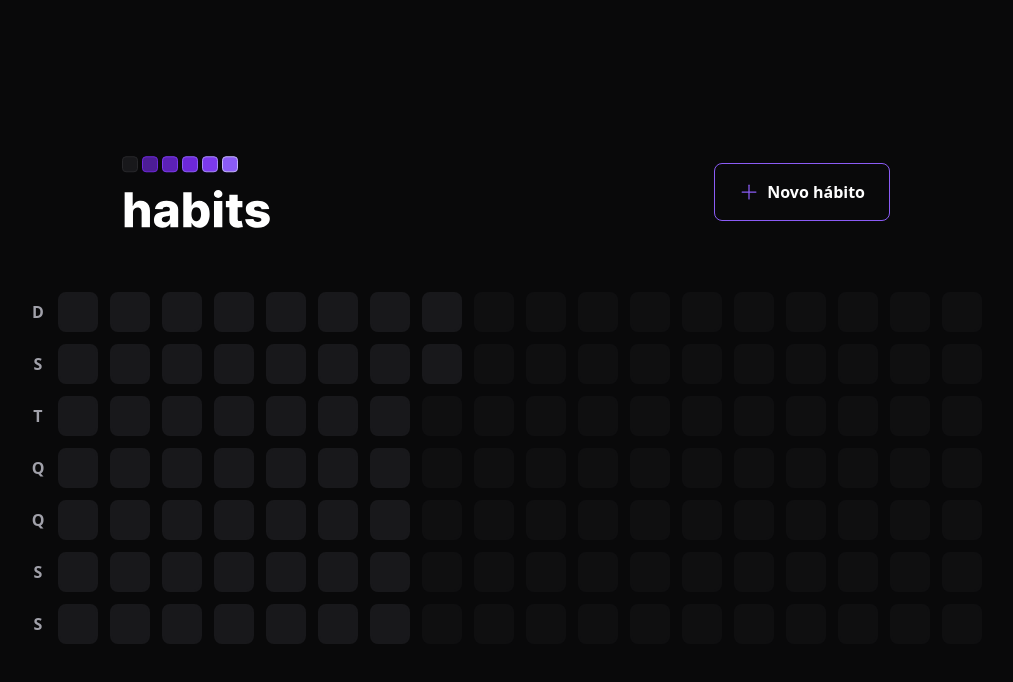
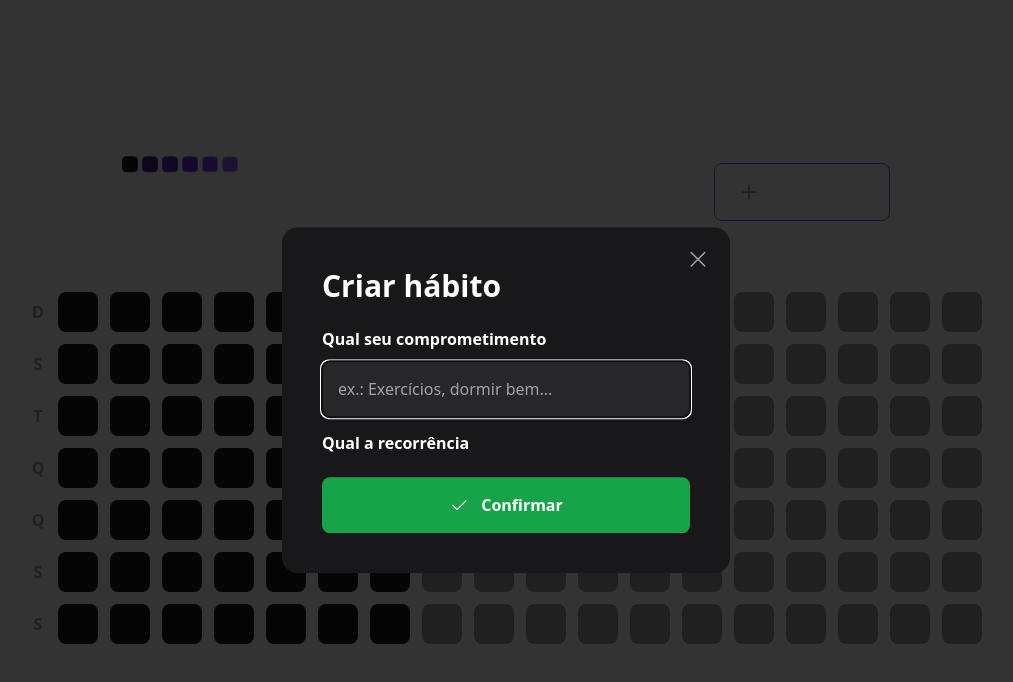
Before and after one commit to macielvini/habits, a React (Vite) app: page / in a window 1280 px wide. Both pictures are taken after a click on the button "Novo hábito". Shown: the top 682 px of the page, without its empty margins (134-1147 px from the left). Built offline with nearby package versions, Linux system fonts and the light colour scheme.

Commit message:
feat: create habit dialog

```diff
--- a/index.html
+++ b/index.html
@@ -7,7 +7,7 @@
   <title>Habits</title>
 </head>
 
-<body>
+<body class="bg-background text-white">
   <div id="root"></div>
   <script type="module" src="/src/main.tsx"></script>
 </body>
--- a/package.json
+++ b/package.json
@@ -9,6 +9,7 @@
     "preview": "vite preview"
   },
   "dependencies": {
+    "@radix-ui/react-dialog": "^1.0.2",
     "dayjs": "^1.11.7",
     "phosphor-react": "^1.4.1",
     "react": "^18.2.0",
--- a/src/App.tsx
+++ b/src/App.tsx
@@ -8,7 +8,7 @@
   const [count, setCount] = useState(0);
 
   return (
-    <div className="bg-background text-white font-bold w-screen h-screen flex justify-center items-center flex-col">
+    <div className=" font-bold w-screen h-screen flex justify-center items-center flex-col">
       <div className="w-full max-w-5xl px-6 flex flex-col gap-16">
         <Header />
         <HabitsTable />
--- /dev/null
+++ b/src/components/CreateHabitForm.tsx
@@ -0,0 +1,33 @@
+import * as Dialog from "@radix-ui/react-dialog";
+import { Check } from "phosphor-react";
+
+export function CreateHabitForm() {
+  return (
+    <form action="" className="w-full flex flex-col mt-6 ">
+      <label htmlFor="title" className="font-semibold leading-tight">
+        Qual seu comprometimento
+      </label>
+
+      <input
+        className="p-4 rounded-lg mt-3 bg-zinc-800 text-white placeholder:text-zinc-400"
+        type="text"
+        name="title"
+        id="title"
+        placeholder="ex.: Exercícios, dormir bem..."
+        autoFocus
+      />
+
+      <label htmlFor="" className="font-semibold leading-tight mt-4">
+        Qual a recorrência
+      </label>
+
+      <button
+        type="submit"
+        className="mt-6 rounded-lg p-4 flex items-center justify-center gap-3 font-semibold bg-green-600 hover:bg-green-500"
+      >
+        <Check size={20} />
+        Confirmar
+      </button>
+    </form>
+  );
+}
--- a/src/components/Header.tsx
+++ b/src/components/Header.tsx
@@ -1,17 +1,45 @@
+import { useState } from "react";
 import logo from "../assets/images/logo.svg";
+
 import * as Phosphor from "phosphor-react";
 
+import { CreateHabitForm } from "./CreateHabitForm";
+import * as Dialog from "@radix-ui/react-dialog";
+
 export function Header() {
+  const [showModal, setShowModal] = useState(false);
+
+  function openModal() {
+    setShowModal(true);
+  }
+
   return (
     <div className="w-full max-w-3xl mx-auto flex items-center justify-between">
       <img src={logo} alt="logo" />
-      <button
-        type="button"
-        className="border border-violet-500 font-semibold rounded-lg px-6 py-4 flex items-center gap-2 hover:border-violet-300"
-      >
-        <Phosphor.Plus size={20} className="text-violet-500" />
-        Novo hábito
-      </button>
+
+      <Dialog.Root>
+        <Dialog.Trigger
+          type="button"
+          onClick={() => setShowModal(!showModal)}
+          className="border border-violet-500 font-semibold rounded-lg px-6 py-4 flex items-center gap-2 hover:border-violet-300"
+        >
+          <Phosphor.Plus size={20} className="text-violet-500" />
+          Novo hábito
+        </Dialog.Trigger>
+
+        <Dialog.Portal>
+          <Dialog.Overlay className="w-screen h-screen bg-black/80 fixed inset-0" />
+          <Dialog.Content className="absolute p-10 bg-zinc-900 rounded-2xl w-full max-w-md top-1/2 left-1/2 -translate-x-1/2 -translate-y-1/2">
+            <Dialog.Close className="absolute p-1 right-4 top-4 text-zinc-400 rounded-full hover:text-zinc-300 hover:bg-zinc-700">
+              <Phosphor.X size={24} aria-label="fechar" />
+            </Dialog.Close>
+            <Dialog.Title className="text-3xl leading-tight font-extrabold ">
+              Criar hábito
+            </Dialog.Title>
+            <CreateHabitForm />
+          </Dialog.Content>
+        </Dialog.Portal>
+      </Dialog.Root>
     </div>
   );
 }
--- a/src/components/TableDay.tsx
+++ b/src/components/TableDay.tsx
@@ -1,5 +1,5 @@
 export function TableDay() {
   return (
-    <div className="w-10 h-10 bg-zinc-900 border-2 border-zinc-900 rounded-lg"></div>
+    <div className="w-10 h-10 bg-zinc-900 border-2 border-zinc-900 rounded-lg cursor-pointer"></div>
   );
 }
```
Also changed, not shown: 1 other file (tests, documents, lock files or other folders).
